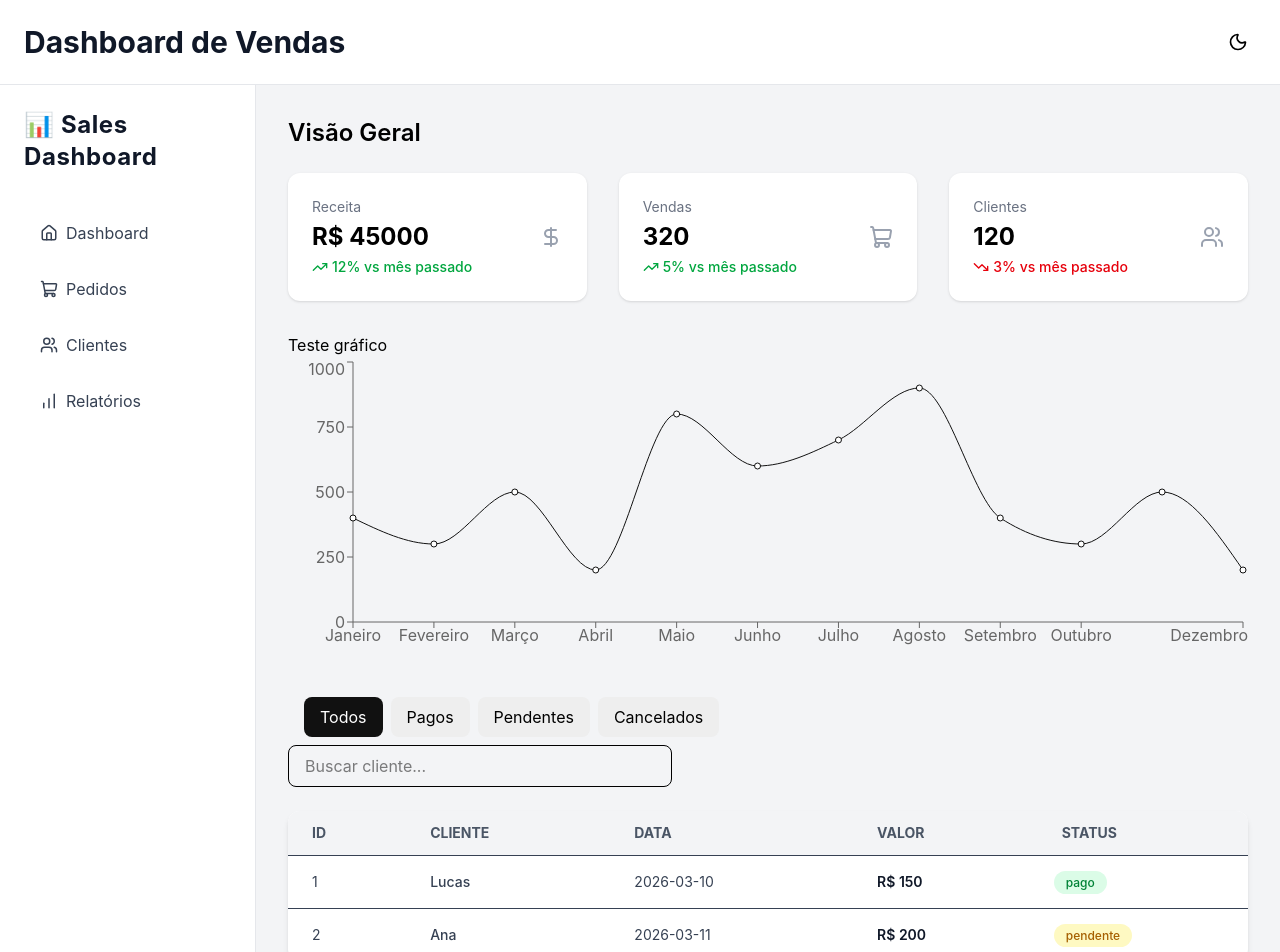
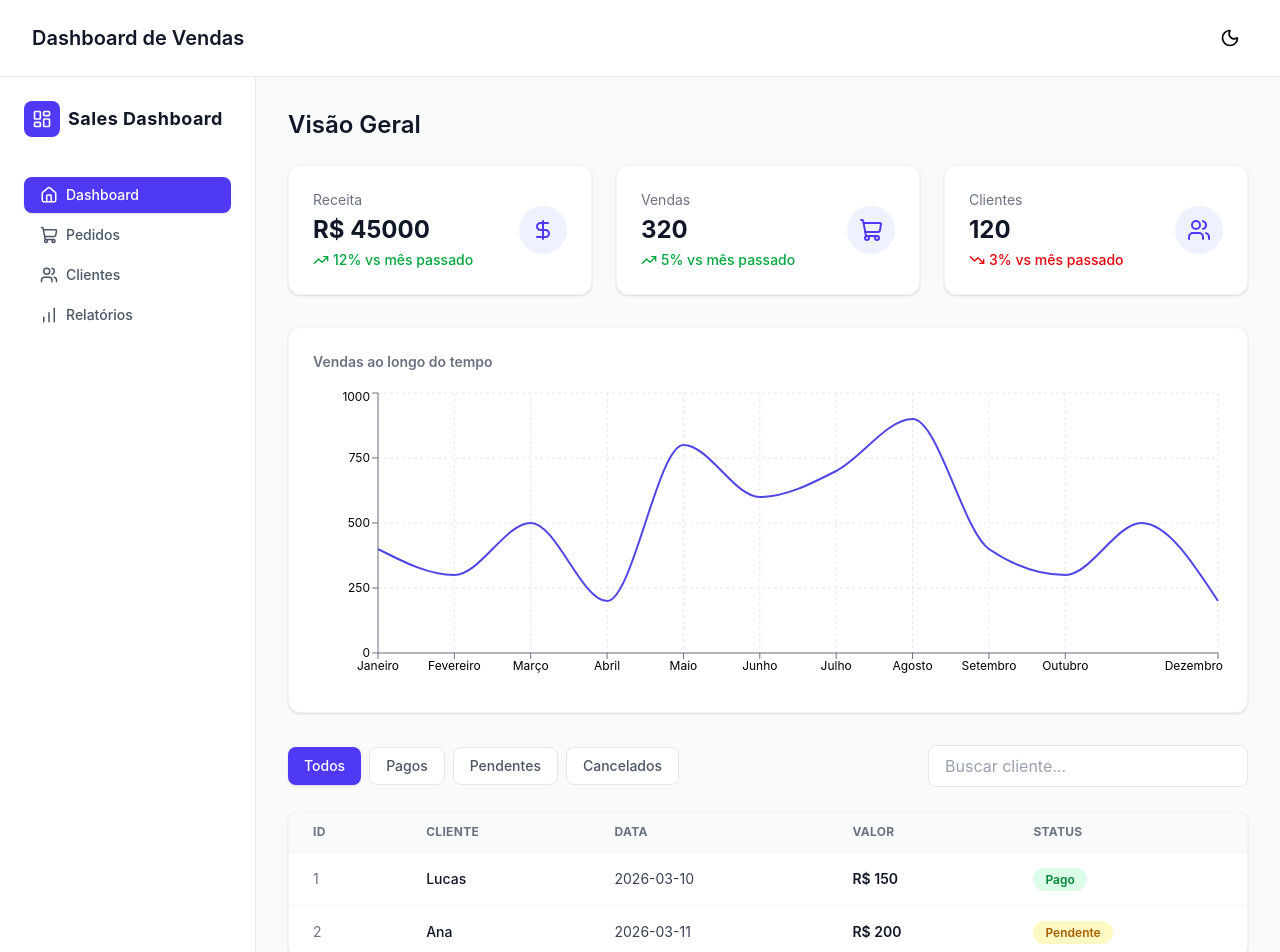
Before and after one commit to lucasvass1/Dashboard-de-Vendas, a React (Vite) app in the folder Dashboard-de-vendas/: page / in a window 1280 px wide. Shown: the top 952 px of the page. Built offline with nearby package versions, Linux system fonts and the light colour scheme; data requests are answered from the project's data file.

Commit message:
git commit -m "style: atualiza o layout da interface"

```diff
--- a/Dashboard-de-vendas/index.html
+++ b/Dashboard-de-vendas/index.html
@@ -4,7 +4,7 @@
     <meta charset="UTF-8" />
     <link rel="icon" type="image/svg+xml" href="/favicon.svg" />
     <meta name="viewport" content="width=device-width, initial-scale=1.0" />
-    <title>dashboard-de-vendas</title>
+    <title>Sales Dashboard</title>
   </head>
   <body>
     <div id="root"></div>
--- a/Dashboard-de-vendas/src/components/Layout.tsx
+++ b/Dashboard-de-vendas/src/components/Layout.tsx
@@ -9,8 +9,8 @@ export function Layout({ children }: Props) {
   return (
     <div className="min-h-screen flex flex-col">
 
-      <header className="flex justify-between items-center p-6 border-b border-gray-200 dark:border-gray-700 bg-white dark:bg-gray-800">
-        <h1 className="text-3xl font-bold text-gray-900 dark:text-white">
+      <header className="sticky top-0 z-10 flex justify-between items-center px-8 py-5 border-b border-gray-200 dark:border-gray-700 bg-white/80 dark:bg-gray-800/80 backdrop-blur">
+        <h1 className="text-xl font-semibold text-gray-900 dark:text-white">
           Dashboard de Vendas
         </h1>
 
@@ -21,7 +21,7 @@ export function Layout({ children }: Props) {
 
         <Sidebar />
 
-        <main className="flex-1 p-8 bg-gray-100 dark:bg-gray-900 min-h-screen">
+        <main className="flex-1 p-8 bg-gray-50 dark:bg-gray-900 min-h-screen">
           {children}
         </main>
 
--- a/Dashboard-de-vendas/src/components/StatusBadge.tsx
+++ b/Dashboard-de-vendas/src/components/StatusBadge.tsx
@@ -4,15 +4,16 @@ type Props = {
 
 export function StatusBadge({ status }: Props) {
   const styles = {
-    pago: "bg-green-100 text-green-700",
-    pendente: "bg-yellow-100 text-yellow-700",
-    cancelado: "bg-red-100 text-red-700",
+    pago: "bg-green-100 text-green-700 dark:bg-green-500/10 dark:text-green-400",
+    pendente: "bg-yellow-100 text-yellow-700 dark:bg-yellow-500/10 dark:text-yellow-400",
+    cancelado: "bg-red-100 text-red-700 dark:bg-red-500/10 dark:text-red-400",
   };
 
   return (
     <span
-      className={`px-3 py-1 rounded-full text-xs font-semibold ${
-        styles[status as keyof typeof styles]
+      className={`px-3 py-1 rounded-full text-xs font-semibold capitalize ${
+        styles[status as keyof typeof styles] ??
+        "bg-gray-100 text-gray-700 dark:bg-gray-700 dark:text-gray-300"
       }`}
     >
       {status}
--- a/Dashboard-de-vendas/src/components/cards/MetricaCard.tsx
+++ b/Dashboard-de-vendas/src/components/cards/MetricaCard.tsx
@@ -11,16 +11,16 @@ type MetricaCardProps = {
 export function MetricaCard({ title, value, change, icon }: MetricaCardProps) {
     const isPositive = change > 0;
     return (
-    <div className="bg-white dark:bg-gray-800 p-6 rounded-xl shadow-sm flex items-center justify-between hover:shadow-md transition">
+    <div className="bg-white dark:bg-gray-800 p-6 rounded-xl shadow-sm border border-gray-100 dark:border-gray-700 flex items-center justify-between hover:shadow-md transition">
 
       <div className="flex flex-col gap-1">
-        <span className="text-sm text-gray-500">{title}</span>
+        <span className="text-sm text-gray-500 dark:text-gray-400">{title}</span>
 
-        <span className="text-2xl font-bold">{value}</span>
+        <span className="text-2xl font-bold text-gray-900 dark:text-white">{value}</span>
 
         <span
           className={`flex items-center gap-1 text-sm font-medium ${
-            isPositive ? "text-green-600" : "text-red-600"
+            isPositive ? "text-green-600 dark:text-green-400" : "text-red-600 dark:text-red-400"
           }`}
         >
           {isPositive ? <TrendingUp size={16} /> : <TrendingDown size={16} />}
@@ -28,7 +28,9 @@ export function MetricaCard({ title, value, change, icon }: MetricaCardProps) {
         </span>
       </div>
 
-      <div className="text-gray-400">{icon}</div>
+      <div className="p-3 rounded-full bg-indigo-50 dark:bg-indigo-500/10 text-indigo-600 dark:text-indigo-400">
+        {icon}
+      </div>
     </div>
   );
 }
--- a/Dashboard-de-vendas/src/components/charts/SalesChart.tsx
+++ b/Dashboard-de-vendas/src/components/charts/SalesChart.tsx
@@ -3,6 +3,7 @@ import {
   Line,
   XAxis,
   YAxis,
+  CartesianGrid,
   Tooltip,
   ResponsiveContainer,
 } from "recharts";
@@ -18,14 +19,30 @@ type Props = {
 
 export function SalesChart({ data }: Props) {
   return (
-    <div>
-      <h3>Teste gráfico</h3>
+    <div className="bg-white dark:bg-gray-800 p-6 rounded-xl shadow-sm border border-gray-100 dark:border-gray-700">
+      <h3 className="text-sm font-semibold text-gray-500 dark:text-gray-400 mb-4">
+        Vendas ao longo do tempo
+      </h3>
       <ResponsiveContainer width="100%" height={300}>
         <LineChart data={data}>
-          <XAxis dataKey="name" />
-          <YAxis />
-          <Tooltip />
-          <Line type="monotone" dataKey="sales" stroke="#111" />
+          <CartesianGrid strokeDasharray="3 3" className="stroke-gray-200 dark:stroke-gray-700" />
+          <XAxis dataKey="name" stroke="currentColor" className="text-gray-500 dark:text-gray-400" fontSize={12} />
+          <YAxis stroke="currentColor" className="text-gray-500 dark:text-gray-400" fontSize={12} />
+          <Tooltip
+            contentStyle={{
+              borderRadius: 8,
+              border: "1px solid #e5e7eb",
+              fontSize: 13,
+            }}
+          />
+          <Line
+            type="monotone"
+            dataKey="sales"
+            stroke="#4f46e5"
+            strokeWidth={2}
+            dot={false}
+            activeDot={{ r: 5 }}
+          />
         </LineChart>
       </ResponsiveContainer>
     </div>
--- a/Dashboard-de-vendas/src/components/filters/FilterButtons.tsx
+++ b/Dashboard-de-vendas/src/components/filters/FilterButtons.tsx
@@ -3,50 +3,32 @@ type FilterButtonsProps = {
   setStatusFilter: (value: string) => void;
 };
 
-const baseStyle = {
-  padding: "8px 16px",
-  borderRadius: "8px",
-  border: "none",
-  cursor: "pointer",
-  marginRight: "8px",
-};
-
-const activeStyle = {
-  background: "#111",
-  color: "#fff",
-};
-
-const inactiveStyle = {
-  background: "#eee",
-};
+const options = [
+  { value: "todos", label: "Todos" },
+  { value: "pago", label: "Pagos" },
+  { value: "pendente", label: "Pendentes" },
+  { value: "cancelado", label: "Cancelados" },
+];
 
 export function FilterButtons({
   statusFilter,
   setStatusFilter,
 }: FilterButtonsProps) {
-
-  const getButtonStyle = (status: string) => ({
-    ...baseStyle,
-    ...(statusFilter === status ? activeStyle : inactiveStyle),
-  });
-
   return (
-    <div className="px-4 py-2 rounded-lg transiction">
-      <button onClick={() => setStatusFilter("todos")} style={getButtonStyle("todos")}>
-        Todos
-      </button>
-
-      <button onClick={() => setStatusFilter("pago")} style={getButtonStyle("pago")}>
-        Pagos
-      </button>
-
-      <button onClick={() => setStatusFilter("pendente")} style={getButtonStyle("pendente")}>
-        Pendentes
-      </button>
-
-      <button onClick={() => setStatusFilter("cancelado")} style={getButtonStyle("cancelado")}>
-        Cancelados
-      </button>
+    <div className="flex flex-wrap gap-2">
+      {options.map(({ value, label }) => (
+        <button
+          key={value}
+          onClick={() => setStatusFilter(value)}
+          className={`px-4 py-2 rounded-lg text-sm font-medium transition ${
+            statusFilter === value
+              ? "bg-indigo-600 text-white shadow-sm"
+              : "bg-white dark:bg-gray-800 text-gray-600 dark:text-gray-300 border border-gray-200 dark:border-gray-700 hover:bg-gray-100 dark:hover:bg-gray-700"
+          }`}
+        >
+          {label}
+        </button>
+      ))}
     </div>
   );
 }
--- a/Dashboard-de-vendas/src/components/sidebar/sidebar.tsx
+++ b/Dashboard-de-vendas/src/components/sidebar/sidebar.tsx
@@ -1,48 +1,46 @@
-import { Home, ShoppingCart, Users, BarChart } from "lucide-react";
-import { Link } from "react-router-dom";
+import { Home, ShoppingCart, Users, BarChart, LayoutDashboard } from "lucide-react";
+import { Link, useLocation } from "react-router-dom";
+
+const links = [
+  { to: "/", label: "Dashboard", icon: Home },
+  { to: "/pedidos", label: "Pedidos", icon: ShoppingCart },
+  { to: "/clientes", label: "Clientes", icon: Users },
+  { to: "/relatorios", label: "Relatórios", icon: BarChart },
+];
 
 export function Sidebar() {
+  const { pathname } = useLocation();
+
   return (
     <aside className="w-64 bg-white dark:bg-gray-800 border-r border-gray-200 dark:border-gray-700 flex flex-col p-6">
 
-      <h1 className="text-2xl font-bold mb-10 tracking-wide text-gray-900 dark:text-white">
-        📊 Sales Dashboard
-      </h1>
+      <div className="flex items-center gap-2 mb-10">
+        <div className="p-2 rounded-lg bg-indigo-600 text-white">
+          <LayoutDashboard size={20} />
+        </div>
+        <h1 className="text-lg font-bold tracking-wide text-gray-900 dark:text-white">
+          Sales Dashboard
+        </h1>
+      </div>
 
-      <nav className="flex flex-col gap-4">
-
-        <Link
-          to="/"
-          className="flex items-center gap-2 px-4 py-2 rounded-lg text-gray-700 dark:text-gray-200 hover:bg-gray-100 dark:hover:bg-gray-700 transition"
-        >
-          <Home size={18} />
-          Dashboard
-        </Link>
-
-        <Link
-          to="/pedidos"
-          className="flex items-center gap-2 px-4 py-2 rounded-lg text-gray-700 dark:text-gray-200 hover:bg-gray-100 dark:hover:bg-gray-700 transition"
-        >
-          <ShoppingCart size={18} />
-          Pedidos
-        </Link>
-
-        <Link
-          to="/clientes"
-          className="flex items-center gap-2 px-4 py-2 rounded-lg text-gray-700 dark:text-gray-200 hover:bg-gray-100 dark:hover:bg-gray-700 transition"
-        >
-          <Users size={18} />
-          Clientes
-        </Link>
-
-        <Link
-          to="/relatorios"
-          className="flex items-center gap-2 px-4 py-2 rounded-lg text-gray-700 dark:text-gray-200 hover:bg-gray-100 dark:hover:bg-gray-700 transition"
-        >
-          <BarChart size={18} />
-          Relatórios
-        </Link>
-
+      <nav className="flex flex-col gap-1">
+        {links.map(({ to, label, icon: Icon }) => {
+          const active = pathname === to;
+          return (
+            <Link
+              key={to}
+              to={to}
+              className={`flex items-center gap-2 px-4 py-2 rounded-lg text-sm font-medium transition ${
+                active
+                  ? "bg-indigo-600 text-white shadow-sm"
+                  : "text-gray-600 dark:text-gray-300 hover:bg-gray-100 dark:hover:bg-gray-700"
+              }`}
+            >
+              <Icon size={18} />
+              {label}
+            </Link>
+          );
+        })}
       </nav>
 
     </aside>
--- a/Dashboard-de-vendas/src/components/table/Table.tsx
+++ b/Dashboard-de-vendas/src/components/table/Table.tsx
@@ -1,30 +1,16 @@
 import type { Order } from "../../types/Order";
+import { StatusBadge } from "../StatusBadge";
 
 type TableProps = {
   data: Order[];
 };
 
 export function Table({ data }: TableProps) {
-  function getStatusStyle(status: string) {
-  switch (status) {
-    case "pago":
-      return "bg-green-100 text-green-700";
-
-    case "pendente":
-      return "bg-yellow-100 text-yellow-700";
-
-    case "cancelado":
-      return "bg-red-100 text-red-700";
-
-    default:
-      return "bg-gray-100 text-gray-700";
-  }
-}
   return (
-    <div className="bg-white dark:bg-gray-800 rounded-xl shadow-md overflow-hidden mt-6">
+    <div className="bg-white dark:bg-gray-800 rounded-xl shadow-sm border border-gray-100 dark:border-gray-700 overflow-hidden mt-6">
       <table className="w-full border-collapse">
 
-        <thead className="bg-gray-100 text-gray-600 text-sm uppercase">
+        <thead className="bg-gray-50 dark:bg-gray-700/50 text-gray-500 dark:text-gray-400 text-xs uppercase tracking-wide">
           <tr>
             <th className="text-left px-6 py-3">ID</th>
             <th className="text-left px-6 py-3">Cliente</th>
@@ -34,10 +20,10 @@ export function Table({ data }: TableProps) {
           </tr>
         </thead>
 
-  <tbody className="text-sm text-gray-700">
+        <tbody className="text-sm text-gray-700 dark:text-gray-300">
           {data.length === 0 ? (
             <tr>
-        <td colSpan={5} className="text-center py-10 text-gray-500">
+              <td colSpan={5} className="text-center py-10 text-gray-500 dark:text-gray-400">
                 Nenhum pedido encontrado
               </td>
             </tr>
@@ -45,28 +31,22 @@ export function Table({ data }: TableProps) {
             data.map((order) => (
               <tr
                 key={order.id}
-          className="border-t hover:bg-gray-50 transition"
+                className="border-t border-gray-100 dark:border-gray-700 hover:bg-gray-50 dark:hover:bg-gray-700/40 transition"
               >
-          <td className="px-6 py-4">{order.id}</td>
+                <td className="px-6 py-4 text-gray-500 dark:text-gray-400">{order.id}</td>
 
-          <td className="px-6 py-4 font-medium">
+                <td className="px-6 py-4 font-medium text-gray-900 dark:text-white">
                   {order.customer}
                 </td>
 
                 <td className="px-6 py-4">{order.date}</td>
 
-          <td className="px-6 py-4 font-semibold text-gray-900">
+                <td className="px-6 py-4 font-semibold text-gray-900 dark:text-white">
                   R$ {order.amount}
                 </td>
 
-          <td className="px-4 py-3">
-  <span
-    className={`px-3 py-1 rounded-full text-xs font-medium ${getStatusStyle(
-      order.status
-    )}`}
-  >
-    {order.status}
-  </span>
+                <td className="px-6 py-4">
+                  <StatusBadge status={order.status} />
                 </td>
               </tr>
             ))
--- a/Dashboard-de-vendas/src/pages/Customers.tsx
+++ b/Dashboard-de-vendas/src/pages/Customers.tsx
@@ -1,5 +1,18 @@
+import { Layout } from "../components/Layout";
+import { Users } from "lucide-react";
+
 function Customers() {
-  return <h1>Customers</h1>;
+  return (
+    <Layout>
+      <div className="flex flex-col items-center justify-center h-96 text-center gap-3 bg-white dark:bg-gray-800 rounded-xl border border-gray-100 dark:border-gray-700 shadow-sm">
+        <div className="p-3 rounded-full bg-indigo-50 dark:bg-indigo-500/10 text-indigo-600 dark:text-indigo-400">
+          <Users size={24} />
+        </div>
+        <h2 className="text-xl font-semibold text-gray-900 dark:text-white">Clientes</h2>
+        <p className="text-sm text-gray-500 dark:text-gray-400">Em breve por aqui.</p>
+      </div>
+    </Layout>
+  );
 }
 
 export default Customers;
--- a/Dashboard-de-vendas/src/pages/Dashboard.tsx
+++ b/Dashboard-de-vendas/src/pages/Dashboard.tsx
@@ -50,7 +50,7 @@ const paginatedOrders = filteredOrders.slice(
     return (
       <Layout>
         <div className="flex justify-center items-center h-64">
-          <div className="animate-spin rounded-full h-10 w-10 border-b-2 border-gray-800"></div>
+          <div className="animate-spin rounded-full h-10 w-10 border-b-2 border-indigo-600"></div>
         </div>
       </Layout>
     );
@@ -68,9 +68,9 @@ const paginatedOrders = filteredOrders.slice(
 
   return (
     <Layout>
-      <h2 className="text-2xl font-semibold mb-6">Visão Geral</h2>
+      <h2 className="text-2xl font-semibold mb-6 text-gray-900 dark:text-white">Visão Geral</h2>
 
-      <div className="grid grid-cols-3 gap-8">
+      <div className="grid grid-cols-1 md:grid-cols-3 gap-6">
         <MetricaCard title="Receita" value={`R$ ${salesData.revenue}`} change={12} icon={<DollarSign size={24} />} />
         <MetricaCard title="Vendas" value={String(salesData.sales)} change={5} icon={<ShoppingCart size={24} />} />
         <MetricaCard title="Clientes" value={String(salesData.customers)} change={-3} icon={<Users size={24} />} />
@@ -80,25 +80,29 @@ const paginatedOrders = filteredOrders.slice(
         <SalesChart data={chartData} />
       </div>
 
+      <div className="flex flex-wrap items-center justify-between gap-4 mb-4">
         <FilterButtons
           statusFilter={statusFilter}
           setStatusFilter={setStatusFilter}
         />
-<div className="mb-4">
+
         <input
           type="text"
           placeholder="Buscar cliente..."
           value={search}
           onChange={(e) => setSearch(e.target.value)}
-    className="w-full max-w-sm px-4 py-2 border rounded-lg focus:outline-none focus:ring-2 focus:ring-blue-500"
+          className="w-full max-w-xs px-4 py-2 rounded-lg border border-gray-200 dark:border-gray-700 bg-white dark:bg-gray-800 text-gray-900 dark:text-white placeholder:text-gray-400 focus:outline-none focus:ring-2 focus:ring-indigo-500"
         />
       </div>
+
       <Table data={paginatedOrders} />
+
+      {totalPages > 1 && (
         <div className="flex justify-center gap-2 mt-6">
-
           <button
             onClick={() => setCurrentPage((prev) => Math.max(prev - 1, 1))}
-    className="px-3 py-1 border rounded"
+            disabled={currentPage === 1}
+            className="px-3 py-1 rounded-lg border border-gray-200 dark:border-gray-700 text-gray-600 dark:text-gray-300 disabled:opacity-40 hover:bg-gray-100 dark:hover:bg-gray-700 transition"
           >
             ◀
           </button>
@@ -107,8 +111,10 @@ const paginatedOrders = filteredOrders.slice(
             <button
               key={index}
               onClick={() => setCurrentPage(index + 1)}
-      className={`px-3 py-1 border rounded ${
-        currentPage === index + 1 ? "bg-gray-900 text-white" : ""
+              className={`px-3 py-1 rounded-lg border transition ${
+                currentPage === index + 1
+                  ? "bg-indigo-600 border-indigo-600 text-white"
+                  : "border-gray-200 dark:border-gray-700 text-gray-600 dark:text-gray-300 hover:bg-gray-100 dark:hover:bg-gray-700"
               }`}
             >
               {index + 1}
@@ -119,12 +125,13 @@ const paginatedOrders = filteredOrders.slice(
             onClick={() =>
               setCurrentPage((prev) => Math.min(prev + 1, totalPages))
             }
-    className="px-3 py-1 border rounded"
+            disabled={currentPage === totalPages}
+            className="px-3 py-1 rounded-lg border border-gray-200 dark:border-gray-700 text-gray-600 dark:text-gray-300 disabled:opacity-40 hover:bg-gray-100 dark:hover:bg-gray-700 transition"
           >
             ▶
           </button>
-
         </div>
+      )}
     </Layout>
   );
 }
--- a/Dashboard-de-vendas/src/pages/Orders.tsx
+++ b/Dashboard-de-vendas/src/pages/Orders.tsx
@@ -1,3 +1,16 @@
+import { Layout } from "../components/Layout";
+import { ShoppingCart } from "lucide-react";
+
 export function Orders() {
-  return <h1 className="text-2xl">Pedidos</h1>;
+  return (
+    <Layout>
+      <div className="flex flex-col items-center justify-center h-96 text-center gap-3 bg-white dark:bg-gray-800 rounded-xl border border-gray-100 dark:border-gray-700 shadow-sm">
+        <div className="p-3 rounded-full bg-indigo-50 dark:bg-indigo-500/10 text-indigo-600 dark:text-indigo-400">
+          <ShoppingCart size={24} />
+        </div>
+        <h2 className="text-xl font-semibold text-gray-900 dark:text-white">Pedidos</h2>
+        <p className="text-sm text-gray-500 dark:text-gray-400">Em breve por aqui.</p>
+      </div>
+    </Layout>
+  );
 }
--- a/Dashboard-de-vendas/src/pages/Reports.tsx
+++ b/Dashboard-de-vendas/src/pages/Reports.tsx
@@ -1,4 +1,18 @@
+import { Layout } from "../components/Layout";
+import { BarChart } from "lucide-react";
+
 export function Reports() {
-    return <h1 className="text-2xl">Relatórios</h1>;
+  return (
+    <Layout>
+      <div className="flex flex-col items-center justify-center h-96 text-center gap-3 bg-white dark:bg-gray-800 rounded-xl border border-gray-100 dark:border-gray-700 shadow-sm">
+        <div className="p-3 rounded-full bg-indigo-50 dark:bg-indigo-500/10 text-indigo-600 dark:text-indigo-400">
+          <BarChart size={24} />
+        </div>
+        <h2 className="text-xl font-semibold text-gray-900 dark:text-white">Relatórios</h2>
+        <p className="text-sm text-gray-500 dark:text-gray-400">Em breve por aqui.</p>
+      </div>
+    </Layout>
+  );
 }
+
 export default Reports;
```
Also changed, not shown: 1 other file (tests, documents, lock files or other folders). Lines whose indentation alone changed are shown as unchanged.
